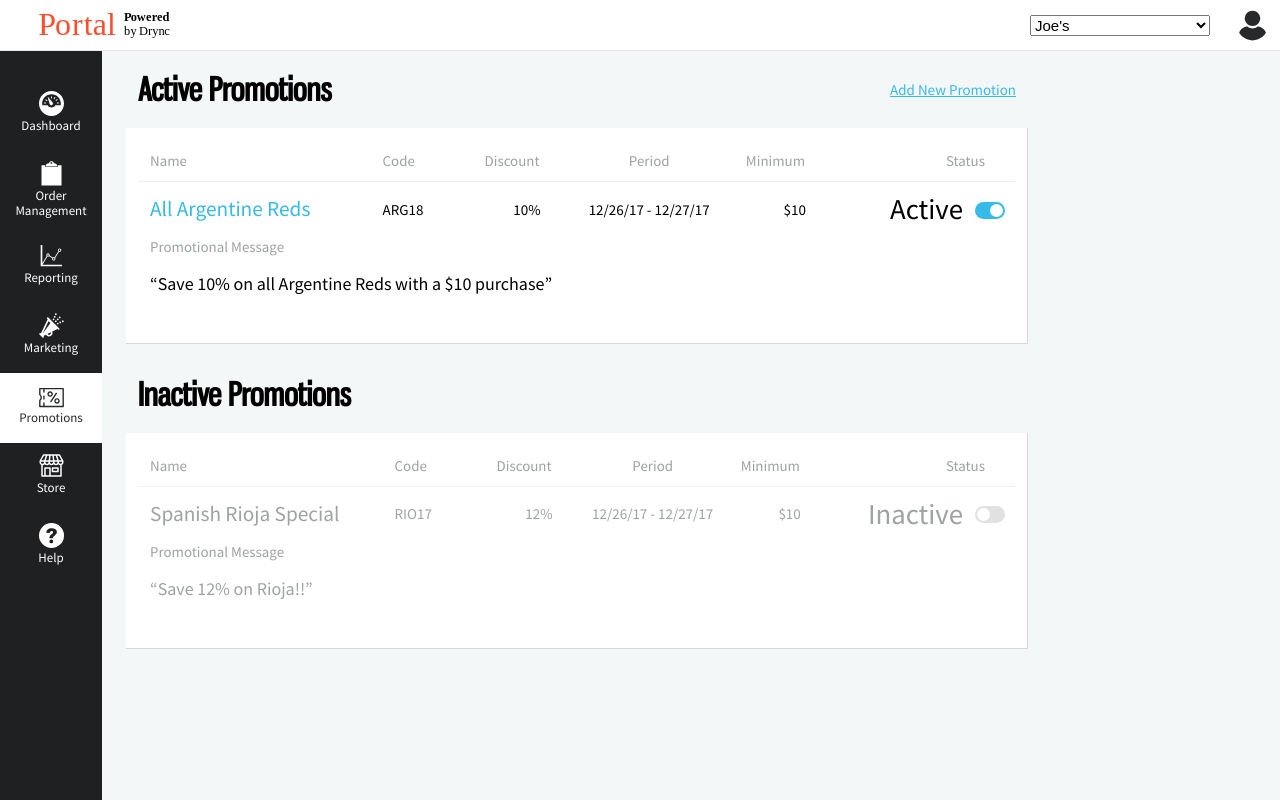
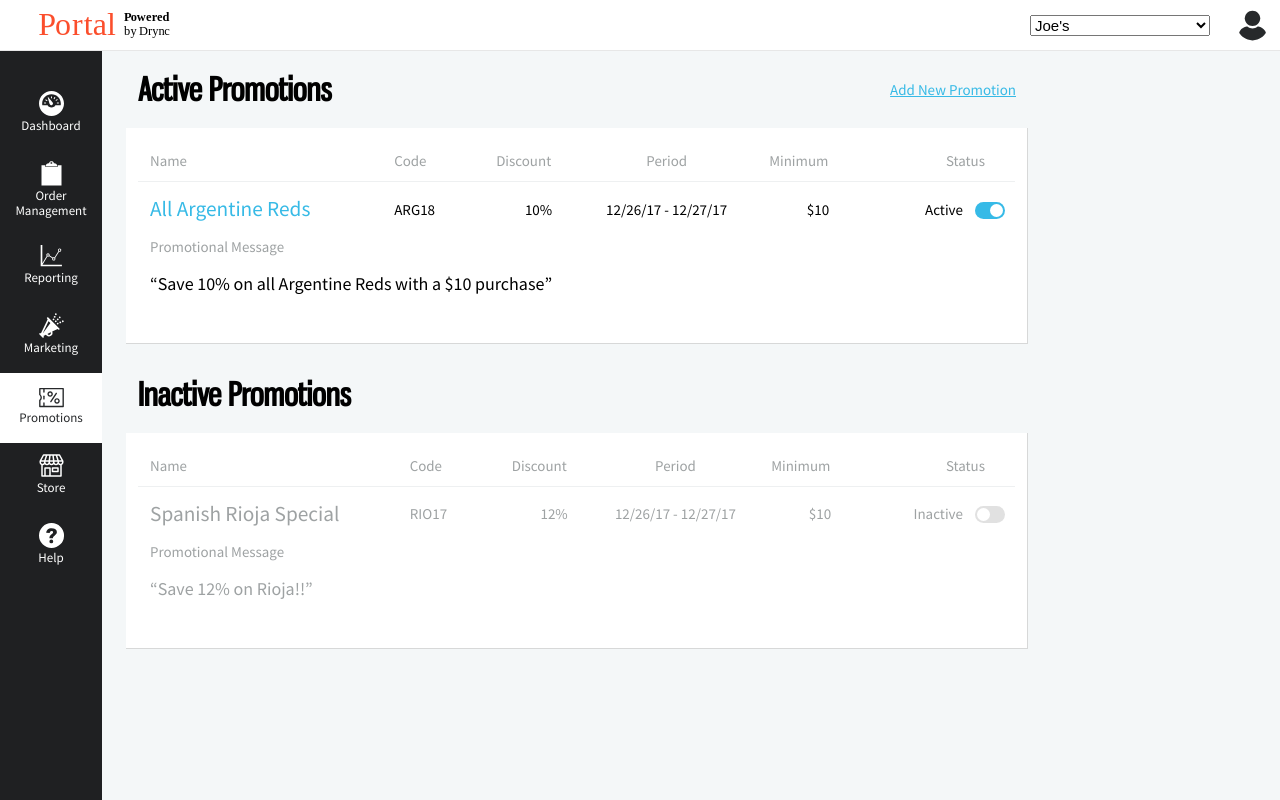
Before and after one commit to jayfallon/drync-promotions, a plain HTML site: page index.html in a window 1280 px wide. Drawn offline with Linux system fonts and the light colour scheme.

Commit message:
fixed status font size

```diff
--- a/css/main.css
+++ b/css/main.css
@@ -348,7 +348,10 @@ main {
 	justify-content: flex-end;
 }
 
-.promo-data.status, #status {
+.promo-data.status {
+	text-transform: capitalize;
+}
+#status {
 	font-size: 1.8rem;
 	text-transform: capitalize;
 }
```
